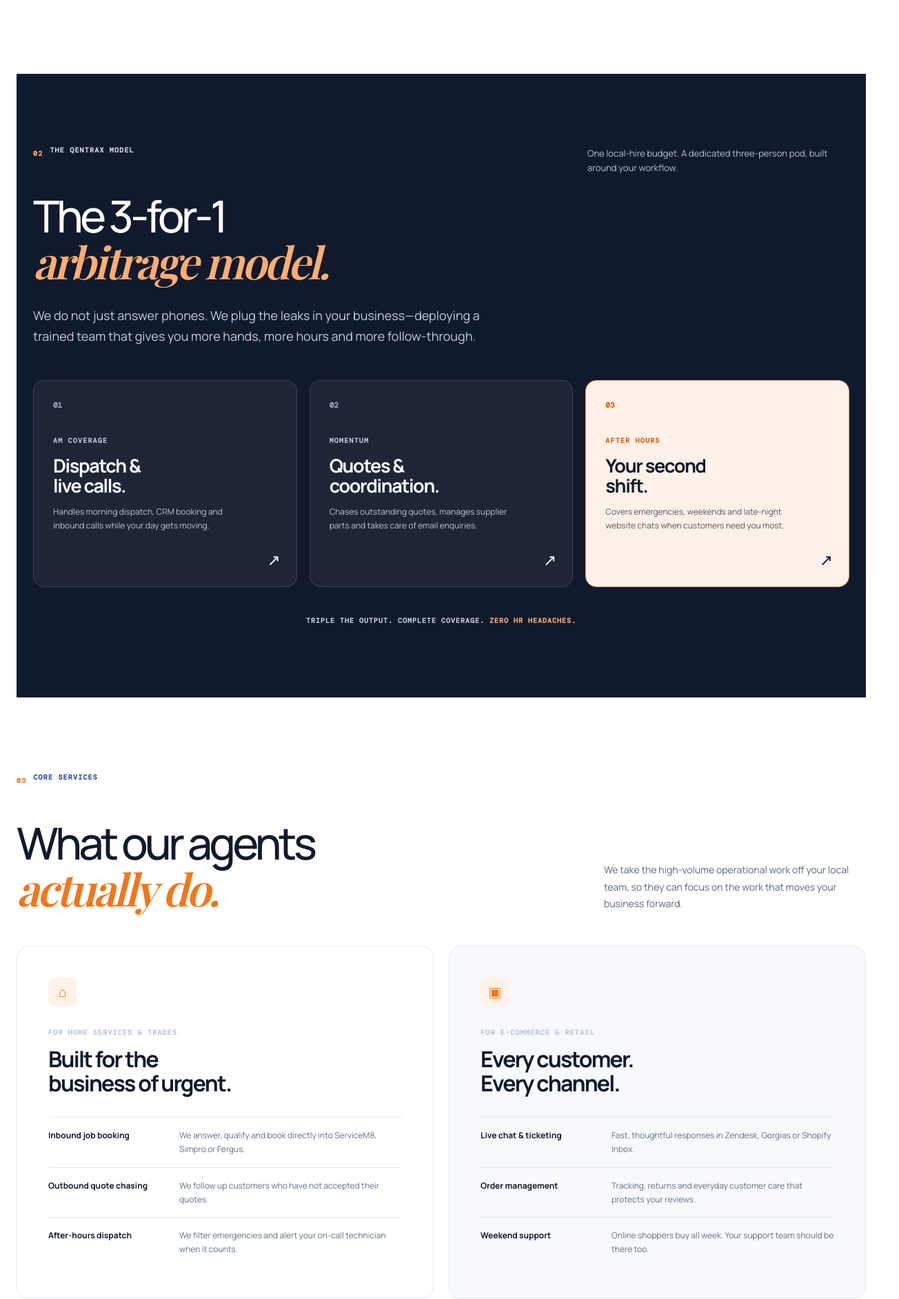
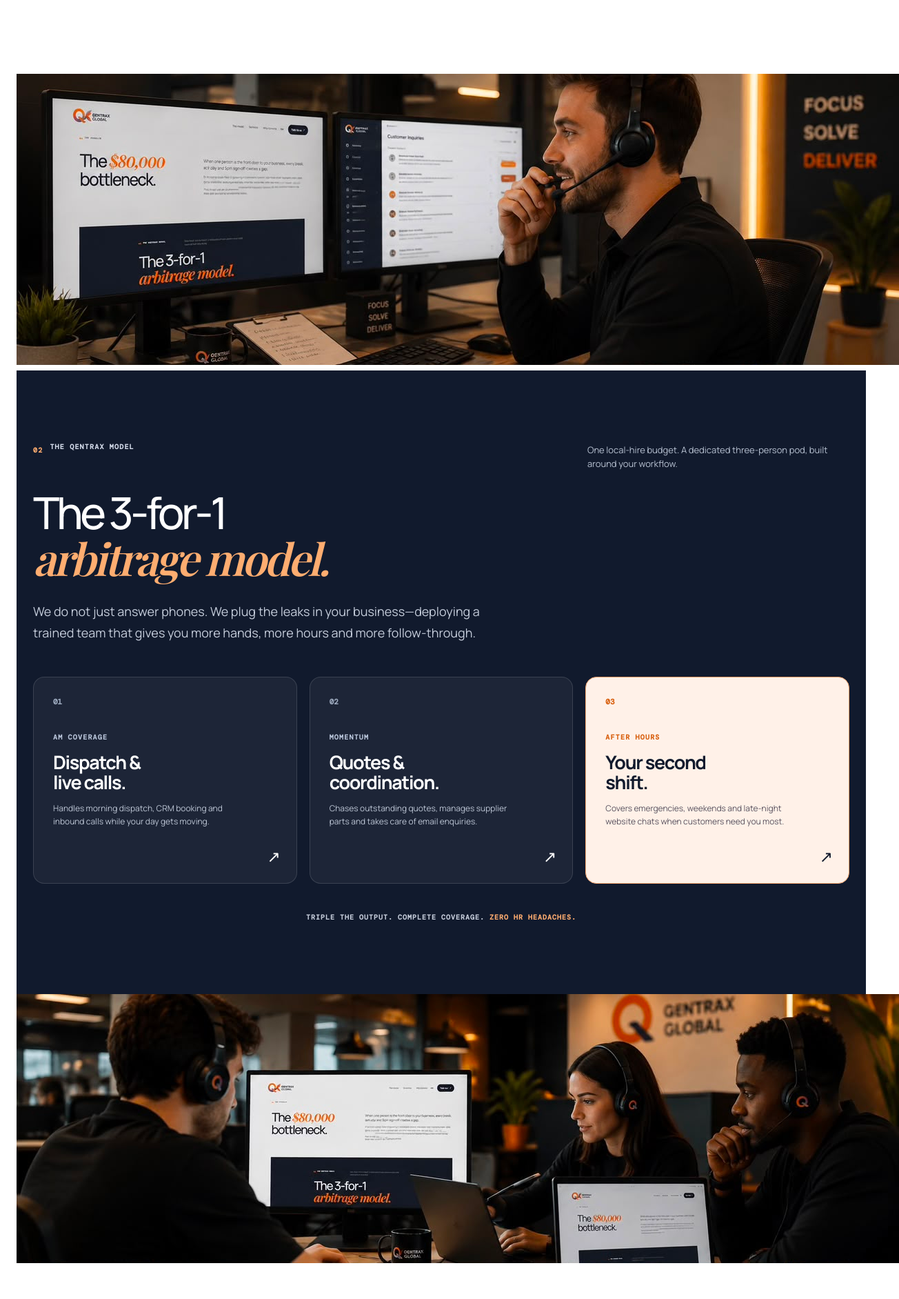
Before and after one commit to ravenff9-gif/qentrax-global-website, a website: page index.html in a window 1280 px wide. Shown: the part 1210-3093 px from the top of the page at 69% size, 1304 px wide, since content can reach past the window. Drawn offline with nearby package versions, Linux system fonts and the light colour scheme; a web font is replaced by a local one.

Commit message:
Update index.html

```diff
--- a/index.html
+++ b/index.html
@@ -52,6 +52,10 @@
         <!-- Publication review required: verify the $80,000 / $75,000 employment-cost claims and 3-for-1 comparison against current Australian requirements and actual offer terms before launch. -->
       </section>
 
+      <section class="editorial-image section-shell" aria-label="Customer support coverage in action">
+        <img src="assets/qentrax-coverage-workstation.jpeg" alt="Dedicated customer support agent handling enquiries from a Qentrax Global workstation" />
+      </section>
+
       <section class="model section-shell" id="model">
         <div class="model-top"><div class="section-label section-label-light"><span>02</span><p>The Qentrax model</p></div><p>One local-hire budget. A dedicated three-person pod, built around your workflow.</p></div>
         <h2>The 3-for-1<br /><em>arbitrage model.</em></h2>
@@ -62,6 +66,10 @@
           <article class="agent-card agent-card-feature"><div class="agent-number">03</div><div><p class="agent-time">AFTER HOURS</p><h3>Your second<br />shift.</h3><p>Covers emergencies, weekends and late-night website chats when customers need you most.</p></div><span class="card-arrow">↗</span></article>
         </div>
         <p class="model-outcome">Triple the output. Complete coverage. <strong>Zero HR headaches.</strong></p>
+      </section>
+
+      <section class="editorial-image section-shell editorial-image-team" aria-label="Dedicated Qentrax Global support team">
+        <img src="assets/qentrax-dedicated-team.jpeg" alt="Dedicated Qentrax Global support team collaborating on customer enquiries" />
       </section>
 
       <section class="services section-shell" id="services">
```
